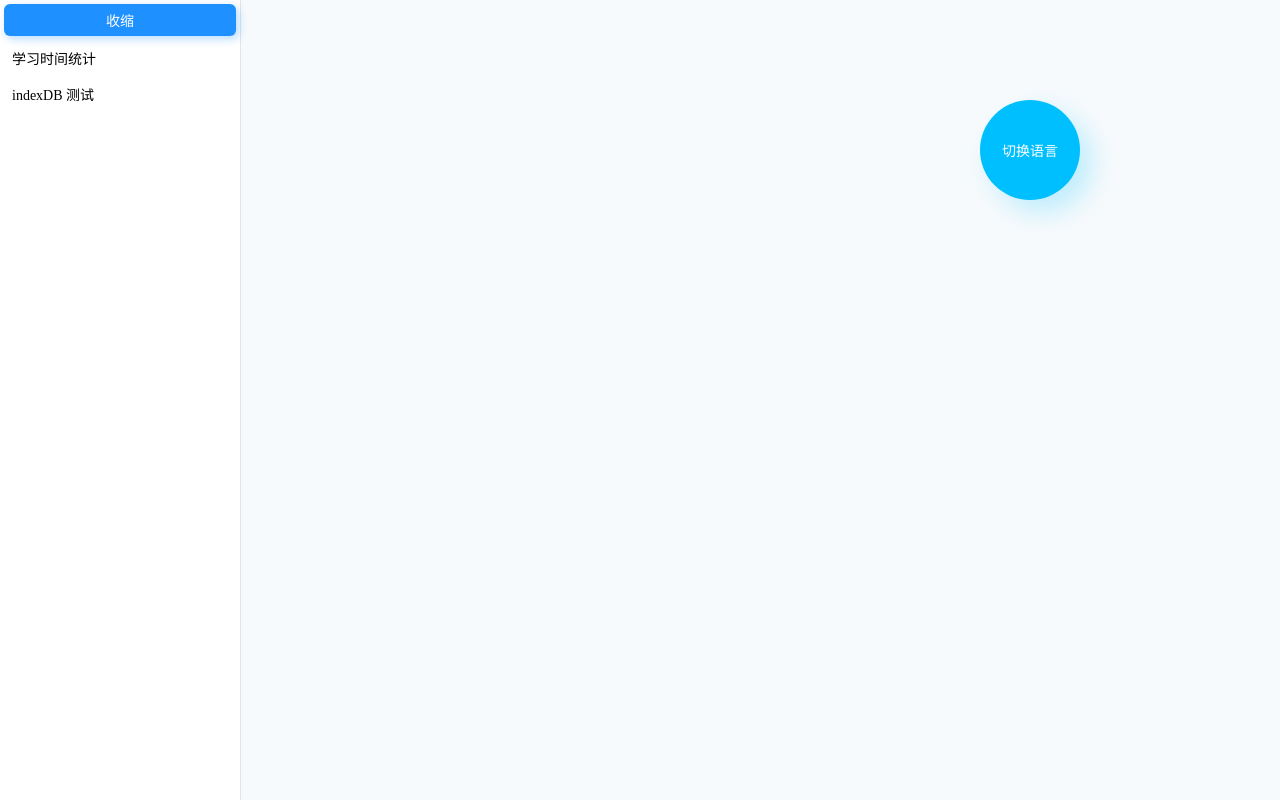
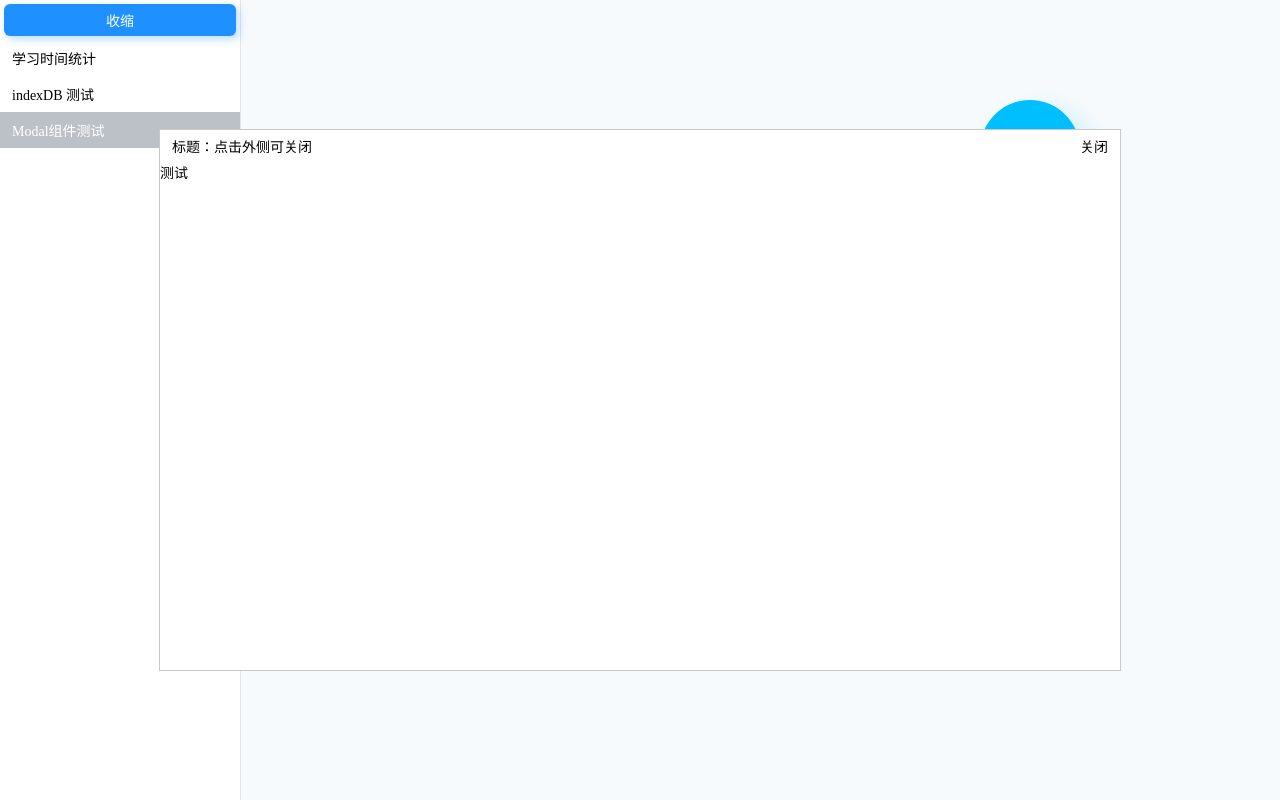
Before and after one commit to yicheny/y-toys, a React (Create React App) app: page /component/modal in a window 1280 px wide. Built offline with nearby package versions, Linux system fonts and the light colour scheme.

Commit message:
update useDragNextSimple支持设置触发元素

```diff
--- a/src/App.tsx
+++ b/src/App.tsx
@@ -11,6 +11,7 @@ import InputView from "./demos/components/Input";
 import './i18n/config';
 import { useTranslation } from 'react-i18next';
 import {BaseMenu} from "./base";
+import {ModalView} from "./demos/components/Modal";
 
 export default function App() {
   const {i18n} = useTranslation()
@@ -28,6 +29,7 @@ export default function App() {
         <Route path='/demo/local-db' element={<LocalDBDemo/>}/>
         <Route path='/component/select' element={<SelectView/>}/>
         <Route path='/component/input' element={<InputView/>}/>
+        <Route path='/component/modal' element={<ModalView/>}/>
       </Routes>
     </div>
   </div>
@@ -41,6 +43,7 @@ function useMenuOptions(){
       {text:t('menu.studyTimeTotal'),to:'/time-total'},
       // {text:'知识复习',to:'/knowledge-review'},
       {text:t('menu.indexDB test'),to:'/demo/index-db'},
+      {text:'Modal组件测试',to:'/component/modal'},
       // {text:'localDB测试',to:'/demo/local-db'},
       // {text:'SelectView',to:'/component/select'},
       // {text:'InputView',to:'/component/input'},
--- a/src/components/Modal/index.tsx
+++ b/src/components/Modal/index.tsx
@@ -2,7 +2,8 @@ import React from 'react'
 import { RenderElement } from '../../types'
 import './index.scss'
 import { createPortal } from 'react-dom'
-import { useOutsideClick, useDrag } from '../../hooks'
+import { useOutsideClick } from '../../hooks'
+import {useDragNextSimple} from "../../hooks/useDragNextSimple";
 
 interface ModalProps {
   children: RenderElement
@@ -12,10 +13,10 @@ interface ModalProps {
 export default function Index(props: ModalProps) {
   const { close } = props
   const { setOutsideRef } = useOutsideClick<HTMLDivElement>(close)
-  const { setDragRef, recordInitPos, clearPos, changePos } = useDrag<HTMLDivElement>()
+  const {setDragRef,setTriggerRef} = useDragNextSimple();
 
   return createPortal(
-    <div className='c-modal-wrap' onMouseMove={changePos} onMouseUp={clearPos} onMouseLeave={clearPos}>
+    <div className='c-modal-wrap'>
       <div
         className='c-modal'
         ref={(e) => {
@@ -23,7 +24,7 @@ export default function Index(props: ModalProps) {
           setDragRef(e)
         }}
       >
-        <div className='c-modal-header' onMouseDown={recordInitPos}>
+        <div className='c-modal-header' ref={setTriggerRef}>
           <div className='c-modal-title'>标题：点击外侧可关闭</div>
           <div className='c-modal-operation' onClick={() => close()}>
             关闭
--- /dev/null
+++ b/src/demos/components/Modal/index.tsx
@@ -0,0 +1,10 @@
+import React from 'react';
+import {useToggle} from "../../../hooks";
+import {Modal} from "../../../components";
+
+export function ModalView() {
+    const {close,show} = useToggle(true)
+    return (<div>
+        {show && <Modal close={close}>测试</Modal>}
+    </div>);
+}
--- a/src/hooks/useDragNextSimple.ts
+++ b/src/hooks/useDragNextSimple.ts
@@ -1,23 +1,25 @@
 import {useCallback, useEffect, useRef} from 'react'
-import { Nullable } from '../types'
-import { useDomRef } from './useDomRef'
+import {Nullable} from '../types'
+import {useDomRef} from './useDomRef'
 
 type Position = {
     x: number
     y: number
 }
+
 export function useDragNextSimple<T extends HTMLElement>() {
     //移动开始的位置
     const initialPosition = useRef<Nullable<Position>>(null)
     //移动停止时的位移数值
-    const savePosition = useRef<Position>({ x: 0, y: 0 })
-    const { ref: dragRef, setRef } = useDomRef<T>()
+    const savePosition = useRef<Position>({x: 0, y: 0})
+    const {ref: dragRef, setRef} = useDomRef<T>()
+    const {ref: triggerRef, setRef: setTriggerRef} = useDomRef<T>()
 
     const offsetFor = useCallback((e) => {
-        if (!initialPosition.current) return { x: 0, y: 0 }
+        if (!initialPosition.current) return {x: 0, y: 0}
         const x = e.clientX - initialPosition.current.x + savePosition.current.x
         const y = e.clientY - initialPosition.current.y + savePosition.current.y
-        return { x, y }
+        return {x, y}
     }, [])
 
     //按下鼠标记录初始位置
@@ -33,7 +35,7 @@ export function useDragNextSimple<T extends HTMLElement>() {
         (e) => {
             if (!initialPosition.current) return
             if (!dragRef.current) return
-            const { x, y } = offsetFor(e)
+            const {x, y} = offsetFor(e)
             dragRef.current.style.transform = `translate(${x}px,${y}px)`
         },
         [offsetFor, dragRef]
@@ -48,22 +50,22 @@ export function useDragNextSimple<T extends HTMLElement>() {
         [offsetFor]
     )
 
-    const registry = useCallback(()=>{
-        const dragElement = dragRef.current;
-        if(dragElement){
-            dragElement.addEventListener("mousedown", recordInitPos);
+    const registry = useCallback(() => {
+        const element = triggerRef.current || dragRef.current;
+        if (element) {
+            element.addEventListener("mousedown", recordInitPos);
             document.addEventListener("mousemove", changePos);
             document.addEventListener("mouseup", clearPos);
+
+            return () => {
+                element?.removeEventListener("mousedown", recordInitPos);
+                document.removeEventListener("mousemove", changePos);
+                document.removeEventListener("mouseup", clearPos);
+            }
         }
+    }, [])
 
-        return ()=>{
-            dragElement?.removeEventListener("mousedown", recordInitPos);
-            document.removeEventListener("mousemove", changePos);
-            document.removeEventListener("mouseup", clearPos);
-        }
-    },[])
+    useEffect(() => registry(), [registry])
 
-    useEffect(()=>registry(),[registry])
-
-    return { setDragRef: setRef }
+    return {setDragRef: setRef, setTriggerRef}
 }
--- a/src/hooks/useToggle.ts
+++ b/src/hooks/useToggle.ts
@@ -1,7 +1,7 @@
 import { useCallback, useState } from 'react'
 
-export function useToggle() {
-  const [show, setShow] = useState<boolean>(false)
+export function useToggle(initialShow:boolean = false) {
+  const [show, setShow] = useState<boolean>(initialShow)
 
   const open = useCallback(() => setShow(true), [])
   const close = useCallback(() => setShow(false), [])
```
